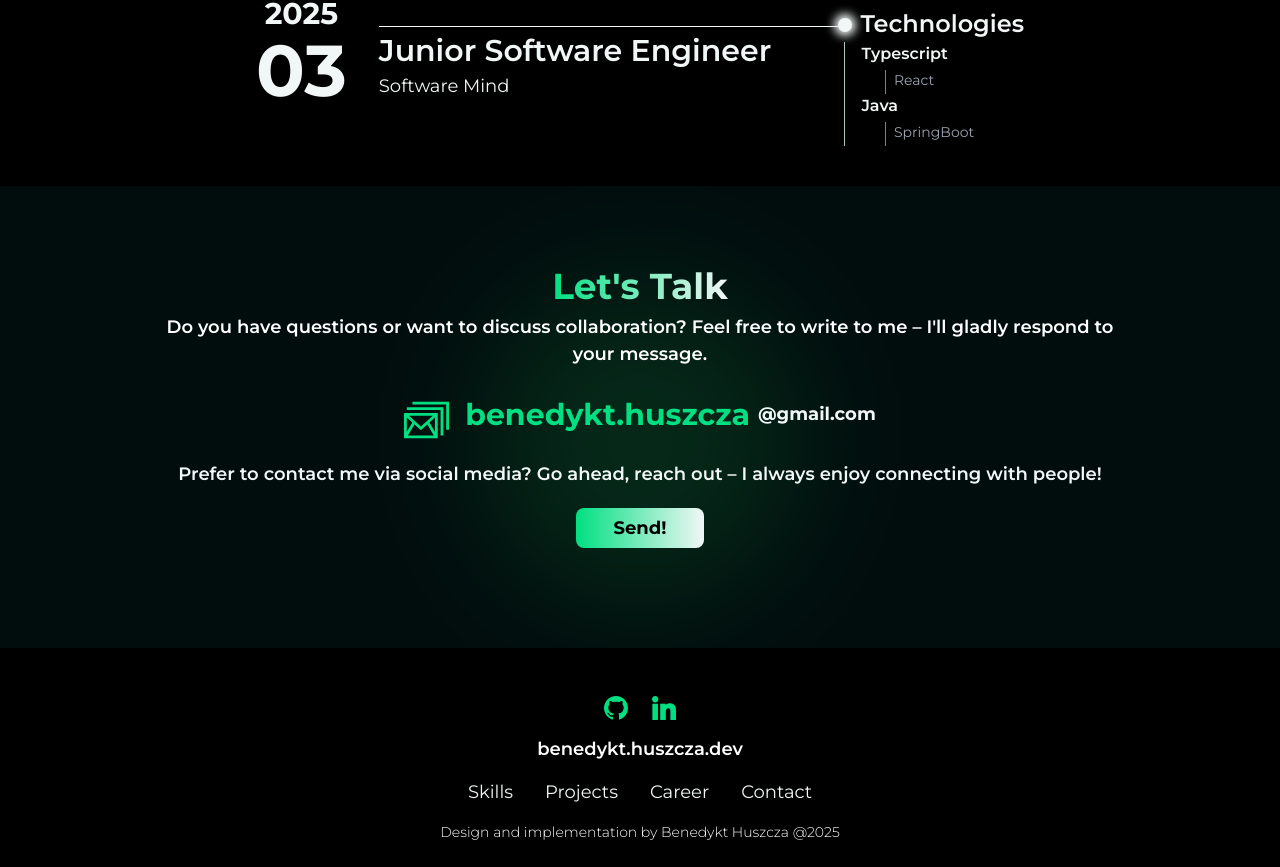
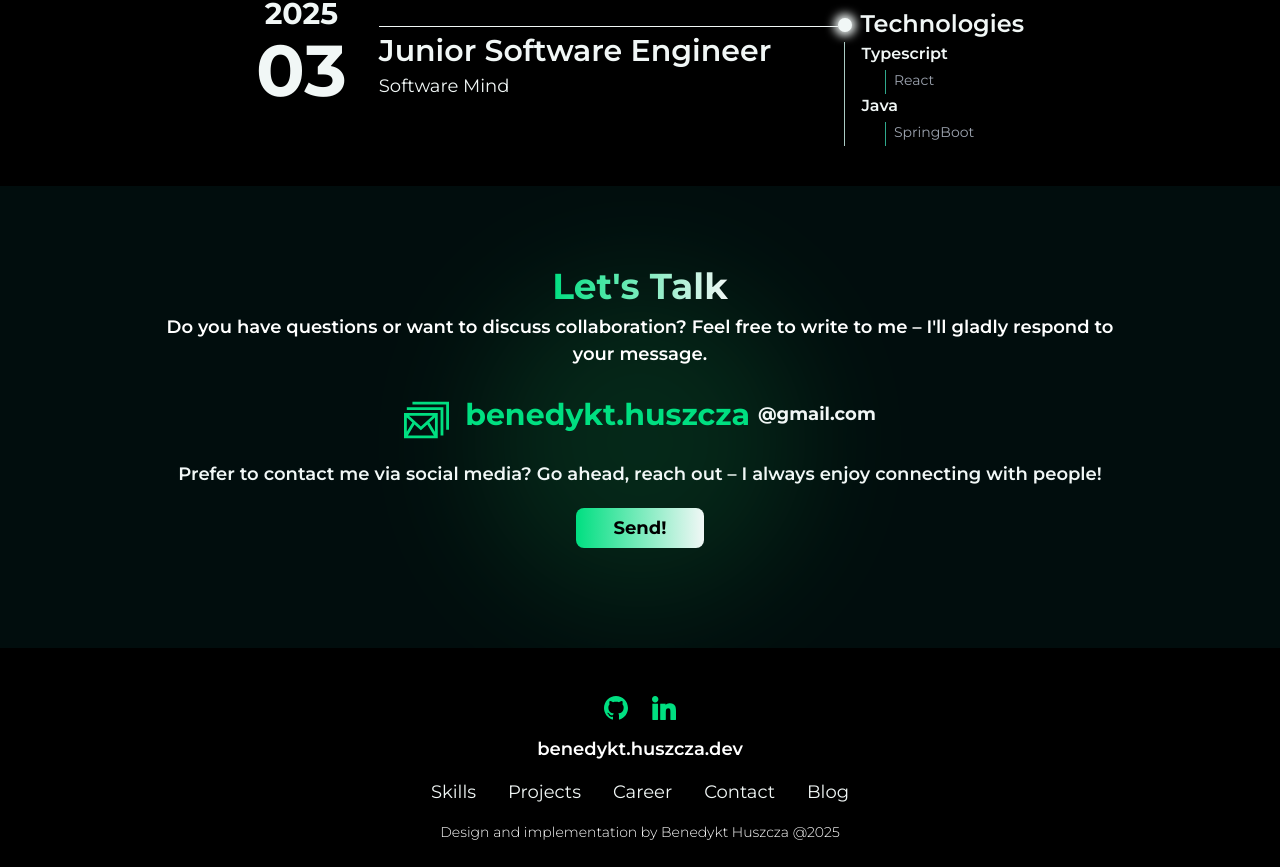
Before and after one commit to benhus8/benedykt-the-dev, a Next.js app in the folder frontend/: page /en in a window 1280 px wide. Shown: the part 3009-3876 px from the top of the page. Built offline with nearby package versions, Linux system fonts and the light colour scheme.

Commit message:
add visible blog in footer

```diff
--- a/frontend/components/Footer.jsx
+++ b/frontend/components/Footer.jsx
@@ -67,7 +67,14 @@ export default function Footer() {
         <FooterItem text={t("menu.projects")} targetId={"projects"} />
         <FooterItem text={t("menu.career")} targetId={"career"} />
         <FooterItem text={t("menu.contact")} targetId={"contact"} />
-        {/*<FooterItem text={t("menu.blog")} link="https://blog.huszcza.dev" />*/}
+        <FooterItem
+          text={t("menu.blog")}
+          link={
+            window.location.pathname.includes("/pl")
+              ? "https://blog.huszcza.dev/pl"
+              : "https://blog.huszcza.dev"
+          }
+        />
       </div>
 
       <p className="text-sm font-light mt-4">
```
